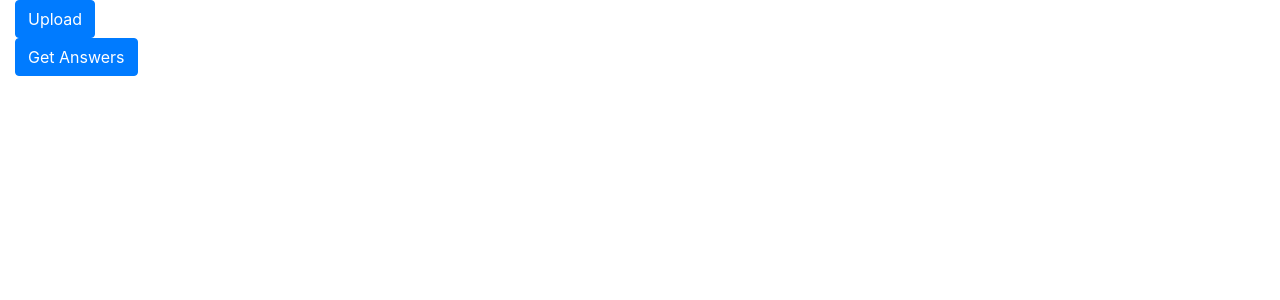
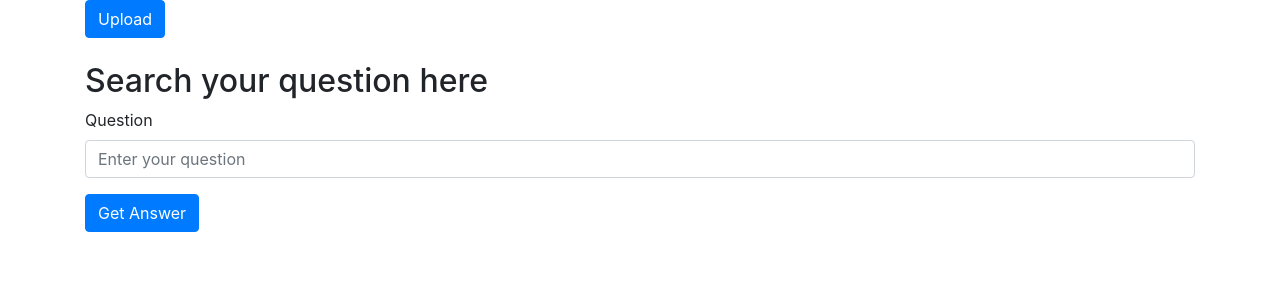
Before and after one commit to gokulakannan19/PyGuide, a Django app: page /guide/ in a window 1280 px wide. Shown: the part 56-356 px from the top of the page. Run offline with Django 3.2, Linux system fonts and the light colour scheme; some libraries are stand-ins or nearby versions.

Commit message:
back end completed

```diff
--- a/guide/models.py
+++ b/guide/models.py
@@ -10,3 +10,6 @@ class Account(models.Model):
 class Guide(models.Model):
     question = models.CharField(max_length=100)
     answer = models.CharField(max_length=50)
+
+    def __str__(self):
+        return self.question
--- a/guide/templates/guide/guide.html
+++ b/guide/templates/guide/guide.html
@@ -1,15 +1,27 @@
 {% extends 'base.html' %}
 
 {% block content %}
-
+<div class="container">
 <form action={% url 'upload' %} method="POST">
 {% csrf_token %}
 <button type="submit" class="btn btn-primary">Upload</button>
 </form>
-
+</br>
+<h2>Search your question here</h2>
 <form action={% url 'guide' %} method="POST">
 {% csrf_token %}
-<button type="submit" class="btn btn-primary">Get Answers</button>
+  <div class="form-group">
+    <label for="input-question">Question</label>
+    <input type="text" class="form-control" id="input-question" name="input-question" placeholder="Enter your question">
+  </div>
+<button type="submit" class="btn btn-primary">Get Answer</button>
 </form>
 
+<div class="container-result">
+
+    <h3>{{question }}</h3>
+    <h4>{{ answer }}</h4>
+
+</div>
+</div>
 {% endblock  %}
--- a/guide/templates/guide/home.html
+++ b/guide/templates/guide/home.html
@@ -3,7 +3,7 @@
 {% block content %}
 
 <div class="container">
-    <form action="{% url 'guide' %}" method="POST">
+    <form action="{% url 'login' %}" method="POST">
     {% csrf_token %}
         <div class="form-group">
             <label for="input-email">Email address</label>
--- a/guide/urls.py
+++ b/guide/urls.py
@@ -3,6 +3,7 @@ from .import views
 
 urlpatterns = [
     path('', views.home, name="home"),
+    path('login/', views.login, name="login"),
     path('guide/', views.guide, name="guide"),
     path('guide/upload/', views.upload, name="upload")
 ]
--- a/guide/views.py
+++ b/guide/views.py
@@ -1,23 +1,25 @@
 import openpyxl
-from django.http import HttpResponse
-from django.shortcuts import render
+from django.shortcuts import render, redirect
+from .models import Account, Guide
 
 
 # Create your views here.
 
 
 def home(request):
+    return render(request, 'guide/home.html', {})
+
+
+def login(request):
     if request.method == 'POST':
         email = request.POST['input-email']
         name = request.POST['input-name']
-        print(email)
-        print(name)
+        Account.objects.create(email=email, name=name)
+    return redirect('guide')
 
-    else:
-        return render(request, 'guide/home.html', {})
+# fuction to extract data from spreadsheet and upload in DB
 
 
-# fuction to extract data from spreadsheet and upload in DB
 def upload(request):
     # command to load the workbook
     work_book = openpyxl.load_workbook("MCQ.xlsx")
@@ -29,7 +31,7 @@ def upload(request):
     for page in work_book.sheetnames:
         # to work with the particular sheet
         sheet = work_book[page]
-        if count < 10:
+        if count < 11:
             print(sheet.title)
             count += 1
 
@@ -39,14 +41,26 @@ def upload(request):
                 # To check whether the first cell is not null
                 if sheet.cell(row, column=1).value != None:
                     try:
+                        cell = sheet.cell(row, column=2)
+                        question = cell.value.lstrip().lower()
+                        print(question)
 
-                        # To extract data from a specific cell from the sheet and assigning it to a variable
-                        cell = sheet.cell(row, column=2)
-                        print(cell.value.lstrip())
+                        Guide.objects.create(question=question)
+
                     except Exception:
                         pass
     return render(request, "guide/upload.html")
 
 
 def guide(request):
-    return render(request, 'guide/guide.html', {})
+    if request.method == "POST":
+        question = request.POST.get('input-question')
+        print(question)
+
+        question = Guide.objects.get(question=question)
+        answer = question.answer
+        question = question.question
+
+        return render(request, 'guide/guide.html', {'question': question, 'answer': answer})
+    else:
+        return render(request, 'guide/guide.html', {})
```
Also changed, not shown: db.sqlite3.
